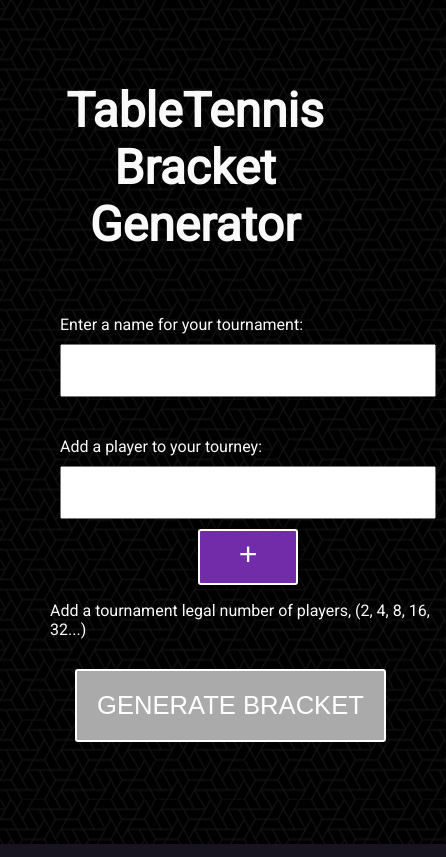
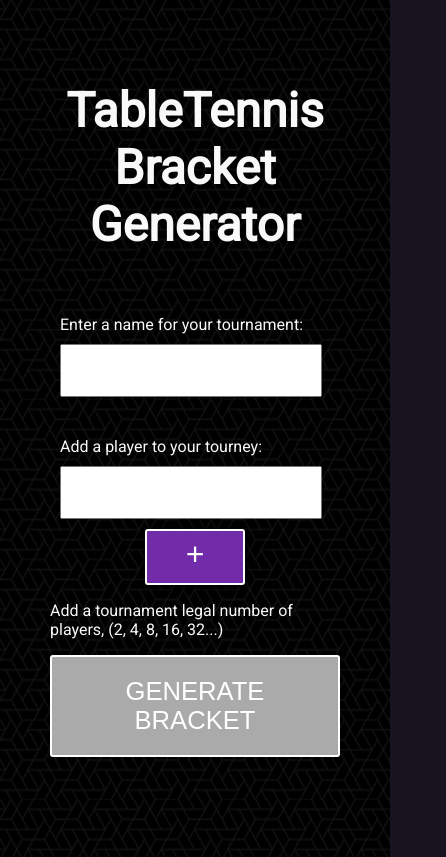
Before and after one commit to AWells64/TableTourney, a React (Create React App) app: page / in a window 390 px wide. Shown: the whole page, 446 px wide, since content can reach past the window. Built offline with nearby package versions, Linux system fonts and the light colour scheme.

Commit message:
Fixed non-responsiveness on small screens

```diff
--- a/src/styles/AddPlayer.css
+++ b/src/styles/AddPlayer.css
@@ -33,4 +33,8 @@
         margin: auto;
         width: 100px;
     }
+
+    .player-input {
+        width: 75%;
+    }
 }
--- a/src/styles/Setup.css
+++ b/src/styles/Setup.css
@@ -52,6 +52,7 @@
 
     .setup-left-column {
         margin: auto;
+        width: 100%;
     }
 
     .setup-right-column {
@@ -61,4 +62,12 @@
     .generate-button {
         display: block;
     }
+
+    .tourney-name-input {
+        width: 75%;
+    }
+
+    .generate-button {
+        margin: auto !important;
+    }
 }
```
